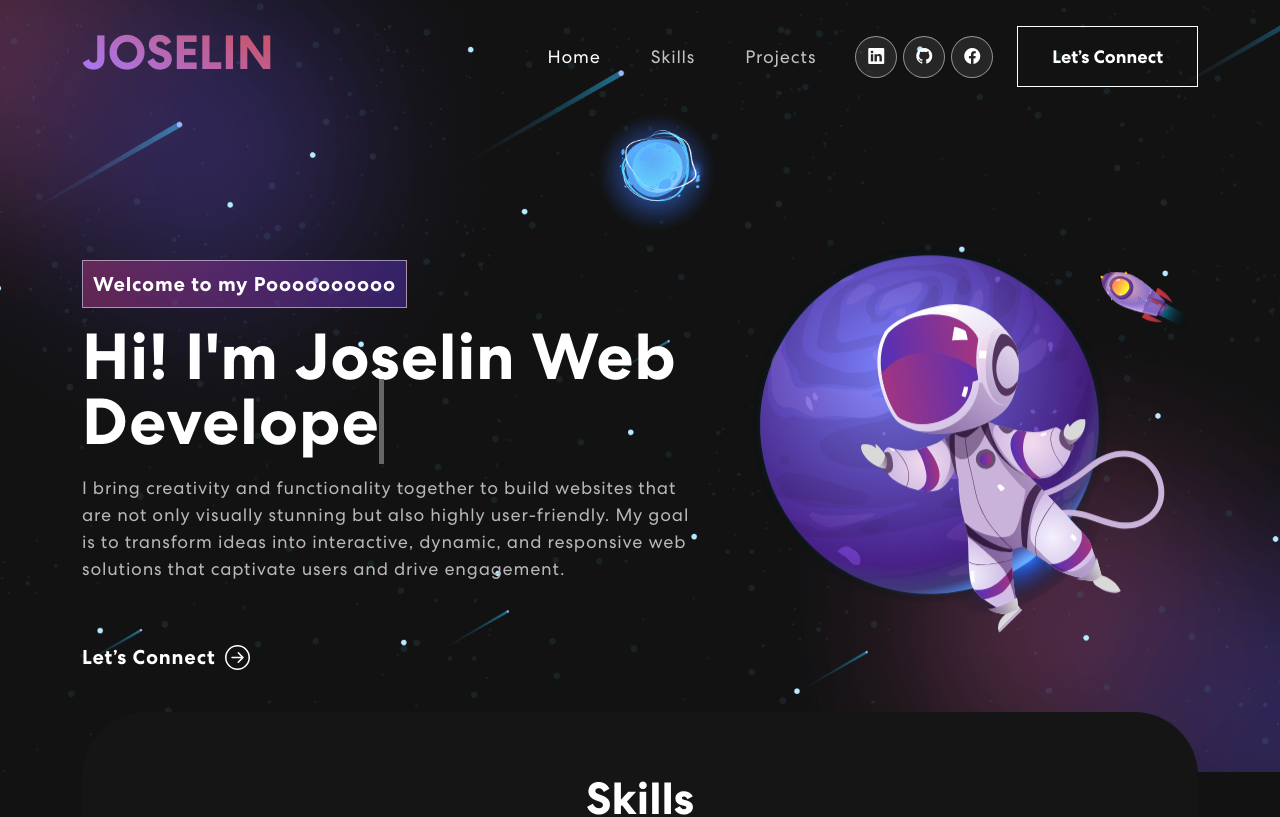
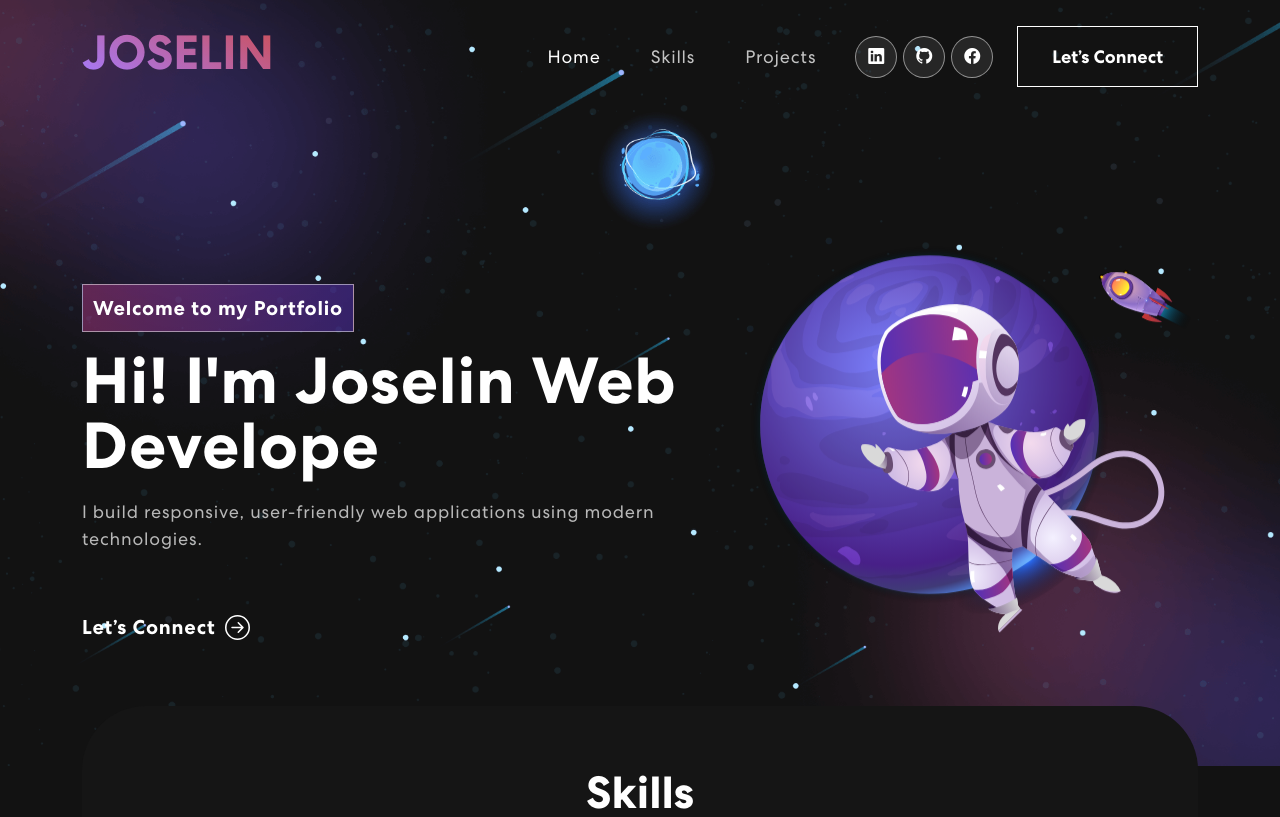
Before and after one commit to joselinmk/portfolio2, a React (Create React App) app: page / in a window 1280 px wide. Shown: the top 817 px of the page. Built offline with nearby package versions, Linux system fonts and the light colour scheme; the HTML template or start-up script is replaced by a standard one.

Commit message:
pfix error

```diff
--- a/src/components/Banner.js
+++ b/src/components/Banner.js
@@ -1,77 +1,95 @@
 import { useState, useEffect } from "react";
 import { Container, Row, Col } from "react-bootstrap";
 import headerImg from "../assets/img/header-img.svg";
-import { ArrowRightCircle } from 'react-bootstrap-icons';
-import 'animate.css';
-import TrackVisibility from 'react-on-screen';
+import { ArrowRightCircle } from "react-bootstrap-icons";
+import "animate.css";
+import TrackVisibility from "react-on-screen";
 
 export const Banner = () => {
   const [loopNum, setLoopNum] = useState(0);
   const [isDeleting, setIsDeleting] = useState(false);
-  const [text, setText] = useState('');
+  const [text, setText] = useState("");
   const [delta, setDelta] = useState(300 - Math.random() * 100);
-  const [index, setIndex] = useState(1);
-  const toRotate = [ "Web Developer", "Web Designer", "UI/UX Designer" ];
+
+  const toRotate = ["Web Developer", "Web Designer", "UI/UX Designer"];
   const period = 2000;
 
+  const tick = () => {
+    let i = loopNum % toRotate.length;
+    let fullText = toRotate[i];
+    let updatedText = isDeleting
+      ? fullText.substring(0, text.length - 1)
+      : fullText.substring(0, text.length + 1);
+
+    setText(updatedText);
+
+    if (isDeleting) {
+      setDelta((prev) => prev / 2);
+    }
+
+    if (!isDeleting && updatedText === fullText) {
+      setIsDeleting(true);
+      setDelta(period);
+    } else if (isDeleting && updatedText === "") {
+      setIsDeleting(false);
+      setLoopNum((prev) => prev + 1);
+      setDelta(500);
+    }
+  };
+
+  // eslint-disable-next-line react-hooks/exhaustive-deps
   useEffect(() => {
     let ticker = setInterval(() => {
       tick();
     }, delta);
 
-    return () => { clearInterval(ticker) };
-  }, [text])
-
-  const tick = () => {
-    let i = loopNum % toRotate.length;
-    let fullText = toRotate[i];
-    let updatedText = isDeleting ? fullText.substring(0, text.length - 1) : fullText.substring(0, text.length + 1);
-
-    setText(updatedText);
-
-    if (isDeleting) {
-      setDelta(prevDelta => prevDelta / 2);
-    }
-
-    if (!isDeleting && updatedText === fullText) {
-      setIsDeleting(true);
-      setIndex(prevIndex => prevIndex - 1);
-      setDelta(period);
-    } else if (isDeleting && updatedText === '') {
-      setIsDeleting(false);
-      setLoopNum(loopNum + 1);
-      setIndex(1);
-      setDelta(500);
-    } else {
-      setIndex(prevIndex => prevIndex + 1);
-    }
-  }
+    return () => clearInterval(ticker);
+  }, [text, delta]);
 
   return (
     <section className="banner" id="home">
       <Container>
-        <Row className="aligh-items-center">
+        <Row className="align-items-center">
           <Col xs={12} md={6} xl={7}>
             <TrackVisibility>
-              {({ isVisible }) =>
-              <div className={isVisible ? "animate__animated animate__fadeIn" : ""}>
-                <span className="tagline">Welcome to my Poooooooooo</span>
-                <h1>{`Hi! I'm Joselin`} <span className="txt-rotate" dataPeriod="1000" data-rotate='[ "Web Developer", "Web Designer", "UI/UX Designer" ]'><span className="wrap">{text}</span></span></h1>
-                  <p> I bring creativity and functionality together to build websites that are not only visually stunning but also highly user-friendly. My goal is to transform ideas into interactive, dynamic, and responsive web solutions that captivate users and drive engagement.</p>
-                  <button onClick={() => console.log('connect')}>Let’s Connect <ArrowRightCircle size={25} /></button>
-              </div>}
+              {({ isVisible }) => (
+                <div
+                  className={
+                    isVisible ? "animate__animated animate__fadeIn" : ""
+                  }
+                >
+                  <span className="tagline">Welcome to my Portfolio</span>
+                  <h1>
+                    {`Hi! I'm Joselin`}{" "}
+                    <span className="wrap">{text}</span>
+                  </h1>
+                  <p>
+                    I build responsive, user-friendly web applications using
+                    modern technologies.
+                  </p>
+                  <button onClick={() => console.log("connect")}>
+                    Let’s Connect <ArrowRightCircle size={25} />
+                  </button>
+                </div>
+              )}
             </TrackVisibility>
           </Col>
+
           <Col xs={12} md={6} xl={5}>
             <TrackVisibility>
-              {({ isVisible }) =>
-                <div className={isVisible ? "animate__animated animate__zoomIn" : ""}>
-                  <img src={headerImg} alt="Header Img"/>
-                </div>}
+              {({ isVisible }) => (
+                <div
+                  className={
+                    isVisible ? "animate__animated animate__zoomIn" : ""
+                  }
+                >
+                  <img src={headerImg} alt="Header Image" />
+                </div>
+              )}
             </TrackVisibility>
           </Col>
         </Row>
       </Container>
     </section>
-  )
-}
+  );
+};
```
